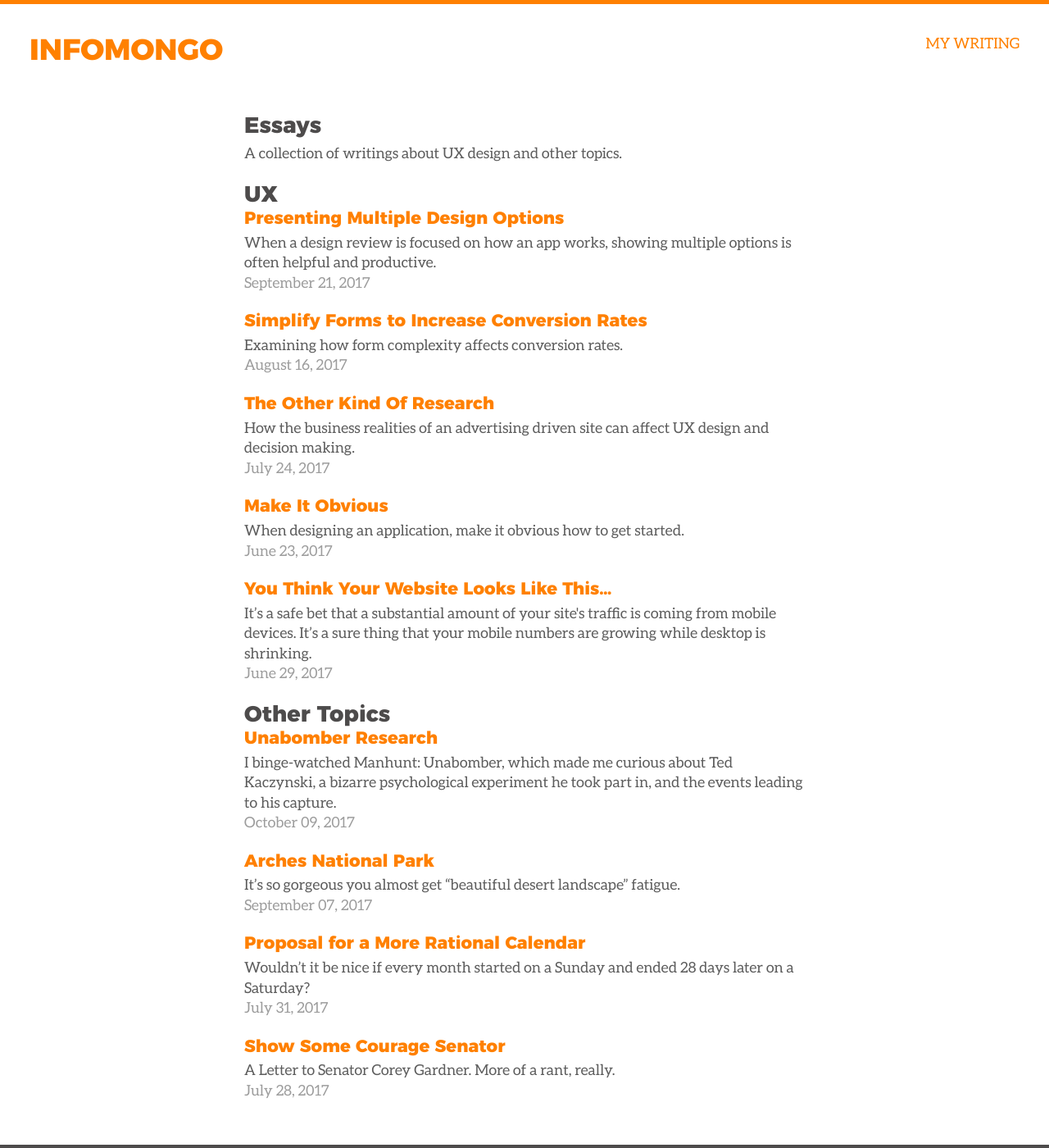
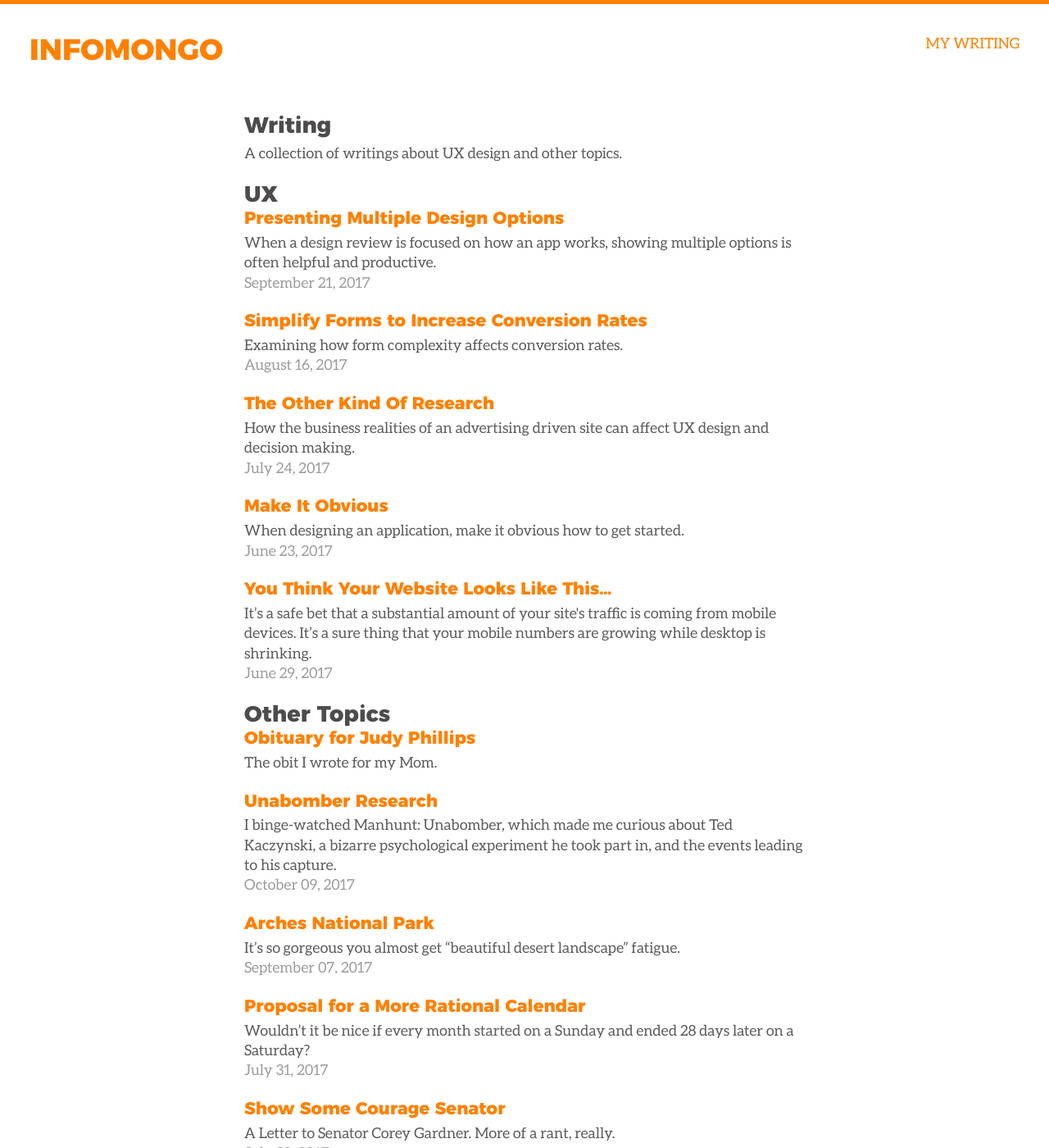
Before and after one commit to infomongo/infomongo.github.io, a Jekyll site: the page built from posts/index.html, in a window 1280 px wide and 1400 px high. Shown: the whole window at 82% size. Built offline with Jekyll 4.4.1, drawn with Linux system fonts in a browser that asks for light colours.

Commit message:
link to it

```diff
--- a/posts/index.html
+++ b/posts/index.html
@@ -6,7 +6,7 @@ description: A collection of writings about UX design and other topics by John P
 
 <div class="main fill">
 
-	<h2>Essays</h2>
+	<h2>Writing</h2>
 
 	<p>A collection of writings about UX design and other topics.</p>
 
@@ -34,6 +34,9 @@ description: A collection of writings about UX design and other topics by John P
 
 	<h2>Other Topics</h2>
 
+	<h3><a href="/posts/judy-phillips-obit">Obituary for Judy Phillips</a></h3>
+	<p>The obit I wrote for my Mom. </p>
+
 	<h3><a href="/posts/unambomber-research">Unabomber Research</a></h3>
 	<p> I binge-watched Manhunt: Unabomber, which made me curious about Ted Kaczynski, a bizarre psychological experiment he took part in, and the events leading to his capture.
 	<span class="date">{{ '2017-10-09 ' | date: "%B %d, %Y"}}</span></p>
```
